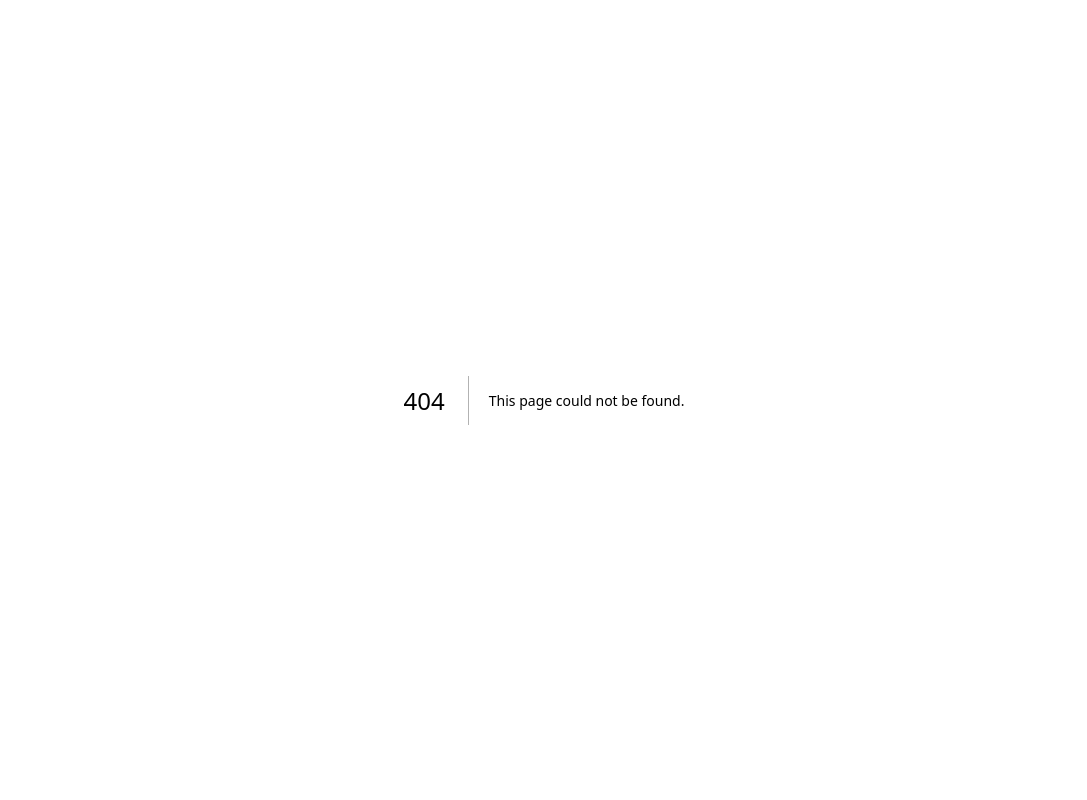
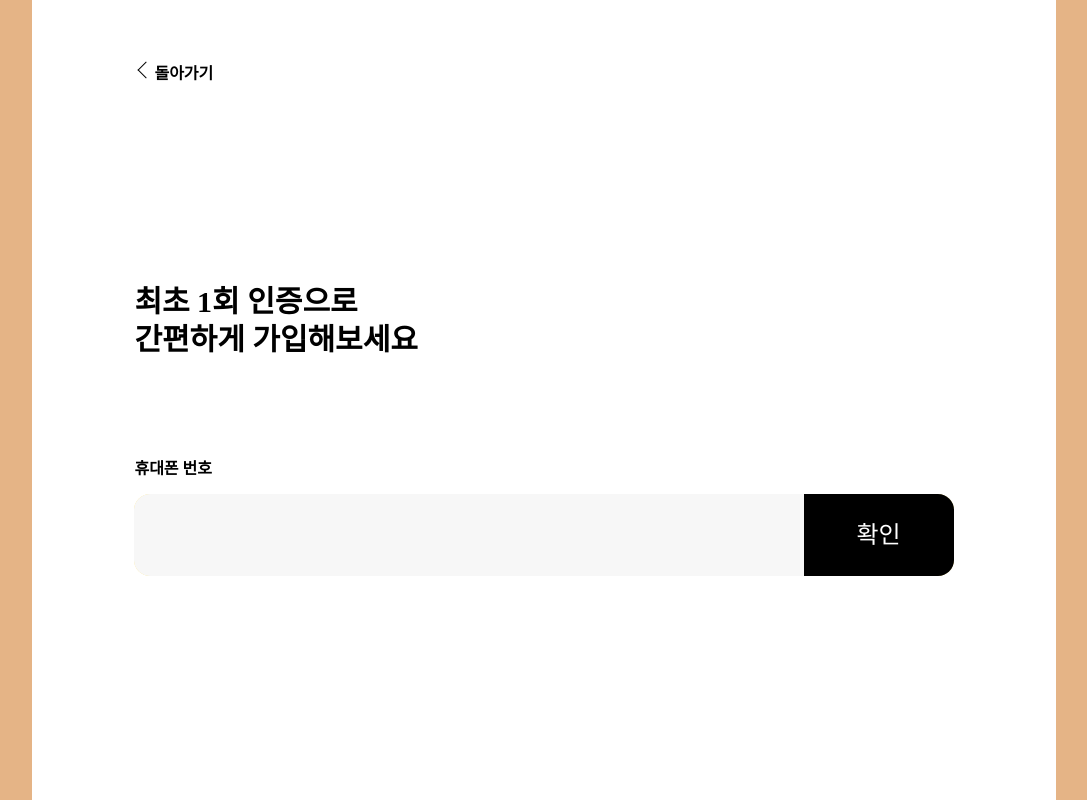
Before and after one commit to LeLu815/stamfee_front, a Next.js app in the folder stamfee/: page /login in a window 1280 px wide. Before the commit this address had no page. Shown: the top 800 px of the page, without its empty margins (96-1183 px from the left). Built offline with nearby package versions, Linux system fonts and the light colour scheme.

Commit message:
feat : 로그인 페이지 인풋 디자인

```diff
--- a/stamfee/app/layout.tsx
+++ b/stamfee/app/layout.tsx
@@ -2,11 +2,9 @@ import type { Metadata } from "next";
 
 import "./globals.css";
 
+// app router를 사용하면 동적 메타데이터 세팅이 바뀐다.
 export const metadata: Metadata = {
-  title: {
-    template: "%s | Stamfee",
-    default: "Welcome",
-  },
+  title: { default: "Welcome", template: "%s | Stamfee" },
   description: "coffee and stamp",
 };
 
--- /dev/null
+++ b/stamfee/app/login/page.tsx
@@ -0,0 +1,47 @@
+import type { Metadata } from "next";
+
+export const metadata: Metadata = {
+  title: "login",
+};
+
+import LoginSection from "@/components/page/loginSection";
+
+// 화살표 크기는 화면 변화에 따른 글자 크기와 맞추기
+export default function LoginPage() {
+  return (
+    <div className="w-w80 mx-auto">
+      <div className="aspect-[10/1] flex items-end">
+        <div className="relative mb-px w-small-3 mobile-size:w-browser-2 tablet-size:w-browser-3 browser-size:w-browser-4 aspect-square">
+          <div
+            style={{ top: "15%", left: "30%" }}
+            className="absolute w-w60 aspect-square border-solid border-r border-t rotate-225"
+          ></div>
+        </div>
+        <div className="hover:cursor-pointer font-semibold text-small-2 mobile-size:text-mobile-1 tablet-size:text-tablet-1 browser-size:text-browser-1">
+          돌아가기
+        </div>
+      </div>
+      <div className="aspect-[3/1] flex flex-col justify-end gap-gap3">
+        <div className="font-semibold text-browser-3 mobile-size:text-browser-5 tablet-size:text-big-2 browser-size:text-big-4">
+          최초 1회 인증으로
+        </div>
+        <div className="font-semibold text-browser-1 small-size:text-browser-3 mobile-size:text-browser-5 tablet-size:text-big-2 browser-size:text-big-4">
+          간편하게 가입해보세요
+        </div>
+      </div>
+      <LoginSection />
+      <div className="aspect-[5/1] flex items-end justify-end">
+        <div className="hover:cursor-pointer font-semibold text-small-2 mobile-size:text-mobile-1 tablet-size:text-tablet-1 browser-size:text-browser-1">
+          다음으로
+        </div>
+        <div className="mb-px relative w-small-3 mobile-size:w-browser-2 tablet-size:w-browser-3 browser-size:w-browser-4 aspect-square">
+          <div
+            style={{ top: "15%", left: "30%" }}
+            className="absolute w-w60 aspect-square border-solid border-r border-t rotate-45"
+          ></div>
+        </div>
+      </div>
+      <div className="pb-p30"></div>
+    </div>
+  );
+}
--- a/stamfee/app/page.tsx
+++ b/stamfee/app/page.tsx
@@ -10,7 +10,7 @@ import StartPage from "@/components/page/start";
 import { textSizeInfo, loginTextMargin } from "../styles/tailwindStyleText";
 
 export const metadata: Metadata = {
-  title: "Home",
+  title: "Stamfee",
 };
 
 export default function Home() {
--- /dev/null
+++ b/stamfee/components/page/loginSection.tsx
@@ -0,0 +1,50 @@
+"use client";
+
+import { tree } from "next/dist/build/templates/app-page";
+import { useState } from "react";
+
+export default function LoginSection() {
+  const [phoneNum, setPhoneNum] = useState<number | string>("");
+  const [inputNumCheck, setInputNumCheck] = useState(true);
+  const [] = useState();
+
+  const handleChangeInputValue = (e: React.ChangeEvent<HTMLElement>) => {
+    const value = (e.target as HTMLInputElement).value;
+    if (value.length > 11) {
+      return;
+    }
+    if (value === "" || parseInt(value) === 0 || Boolean(parseInt(value))) {
+      setInputNumCheck(true);
+      setPhoneNum(value);
+    } else {
+      setInputNumCheck(false);
+    }
+  };
+
+  return (
+    <>
+      <div className="aspect-square">
+        <div className="pt-p13 flex flex-col line-break:flex-row line-break:items-center">
+          <span className="font-semibold text-small-2 mobile-size:text-mobile-1 tablet-size:text-tablet-1 browser-size:text-browser-1">
+            휴대폰 번호
+          </span>
+          <span className="line-break:ml-m01 font-semibold text-red-600 text-small-0 small-size:text-small-1 mobile-size:text-small-2 tablet-size:text-small-3 browser-size:text-small-4">
+            {!inputNumCheck && "올바른 형식의 번호를 입력해주세요( - 제외)"}
+          </span>
+        </div>
+        <div className="flex justify-between bg-amber-200 w-full mt-m02 aspect-[7/1] mobile-size:aspect-[8/1] tablet-size:aspect-[10/1] rounded-md line-break:rounded-xl tablet-size:rounded-2xl">
+          <input
+            onChange={handleChangeInputValue}
+            className="tracking-wide mobile-size:tracking-wider tablet-size:-widest browser-size:tracking-wwww    text-small-2 mobile-size:text-small-5 tablet-size:text-mobile-5 browser-size:text-big-3  pl-p10 bg-myColor-loginInput w-full rounded-l-md line-break:rounded-l-xl tablet-size:rounded-l-2xl"
+            value={phoneNum}
+          />
+          <div className="w-w25 line-break:w-w23 tablet-size:w-25  flex justify-center items-center bg-black rounded-r-md line-break:rounded-r-xl tablet-size:rounded-r-2xl">
+            <span className="m-auto text-white text-small-1 mobile-size:text-small-5 tablet-size:text-mobile-3 browser-size:text-big-1">
+              확인
+            </span>
+          </div>
+        </div>
+      </div>
+    </>
+  );
+}
--- a/stamfee/tailwind.config.ts
+++ b/stamfee/tailwind.config.ts
@@ -15,6 +15,9 @@ const config: Config = {
       padding: {
         bottom: "20vh",
         logoHeight: "20%",
+        p10: "10%",
+        p13: "13%",
+        p30: "30%",
         "mypt-1": "5px",
         "mypt-2": "9px",
         "mypt-3": "13px",
@@ -22,23 +25,58 @@ const config: Config = {
         "mypt-5": "14px",
       },
       margin: {
+        m01: "1%",
+        m02: "2%",
+        m03: "3%",
         m10: "10%",
+        m15: "15%",
         m20: "20%",
       },
       colors: {
         myColor: {
           coffee: "#E5B486",
           loginInfo: "rgba(31, 31, 31, 0.8)",
+          loginInput: "rgba(247, 247, 247, 1)",
+          loginInputBorder: "",
         },
       },
       width: {
         "w-65": "65%",
         w10: "10%",
+        w15: "15%",
+        w17: "17%",
         w20: "20%",
+        w23: "23%",
+        w25: "25%",
         w50: "50%",
         w60: "60%",
         w75: "75%",
         w80: "80%",
+        w90: "90%",
+
+        "small-1": "9px",
+        "small-2": "11px",
+        "small-3": "12px",
+        "small-4": "13px",
+        "small-5": "15px",
+
+        "mobile-1": "14px",
+        "mobile-2": "16px",
+        "mobile-3": "18px",
+        "mobile-4": "20px",
+        "mobile-5": "22px",
+
+        "tablet-1": "15px",
+        "tablet-2": "16px",
+        "tablet-3": "18px",
+        "tablet-4": "20px",
+        "tablet-5": "22px",
+
+        "browser-1": "16px",
+        "browser-2": "18px",
+        "browser-3": "18px",
+        "browser-4": "20px",
+        "browser-5": "24px",
       },
       height: {
         h10: "10%",
@@ -50,11 +88,14 @@ const config: Config = {
         "sh-50": "50vh",
       },
       screens: {
+        "small-size": "250px",
+        "line-break": "300px",
         "mobile-size": "400px",
         "tablet-size": "700px",
         "browser-size": "1024px",
       },
       fontSize: {
+        "small-0": "7px",
         "small-1": "9px",
         "small-2": "11px",
         "small-3": "12px",
@@ -78,6 +119,12 @@ const config: Config = {
         "browser-3": "18px",
         "browser-4": "20px",
         "browser-5": "22px",
+
+        "big-1": "24px",
+        "big-2": "26px",
+        "big-3": "28px",
+        "big-4": "30px",
+        "big-5": "32px",
       },
       boxShadow: {
         small: "0px 2px 2px 0px rgba(0, 0, 0, 0.2)",
@@ -86,16 +133,29 @@ const config: Config = {
         browser: "0px 8px 8px 0px rgba(0, 0, 0, 0.2)",
       },
       aspectRatio: {
+        "5/1": "5 / 1",
+        "4/1": "4 / 1",
+        "3/1": "3 / 1",
+        "7/1": "7 / 1",
+        "7/2": "7 / 2",
         "6/5": "6 / 5",
         "6/1": "6 / 1",
+        "8/1": "8 / 1",
+        "10/1": "10 /1",
       },
       gap: {
+        gap1: "1%",
+        gap2: "2%",
         gap3: "3%",
+        gap5: "5%",
       },
       rotate: {
         225: "225deg",
       },
       spacing: {},
+      letterSpacing: {
+        wwww: "0.3rem",
+      },
     },
   },
   plugins: [],
```
